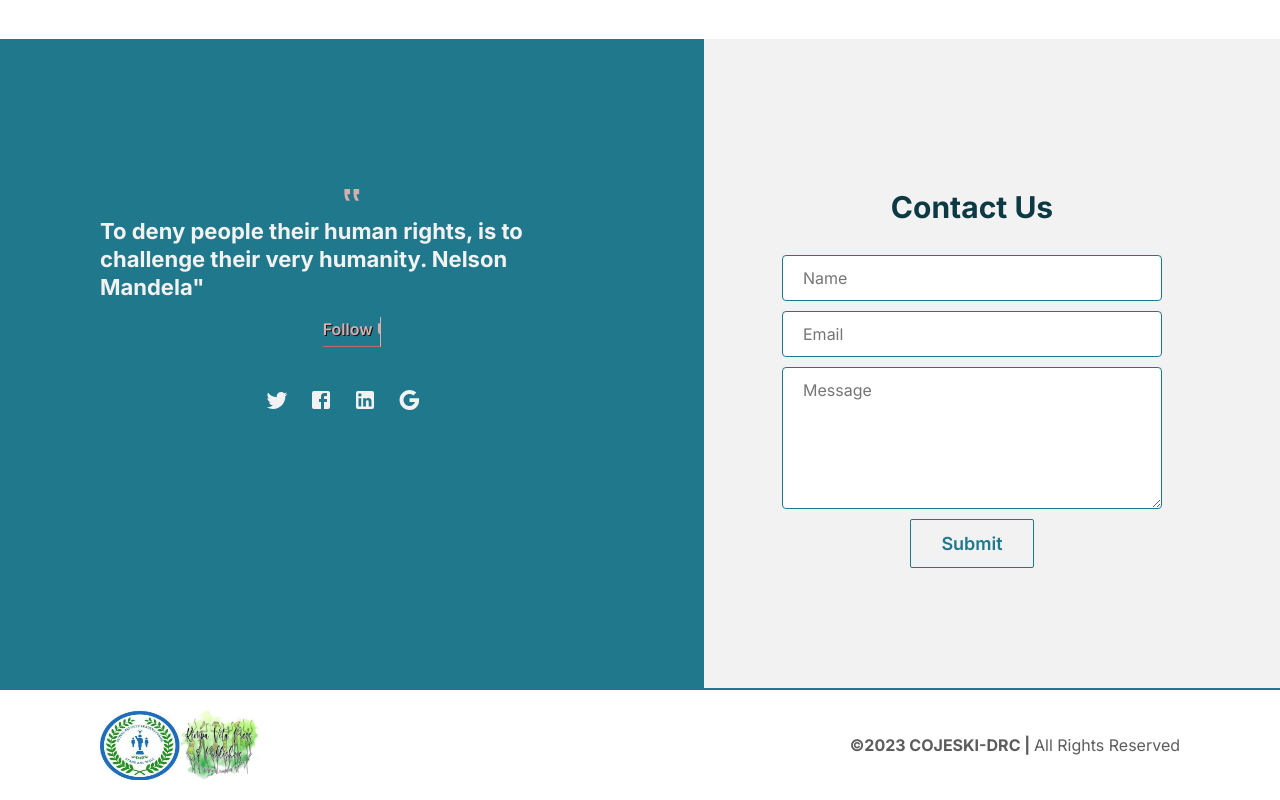
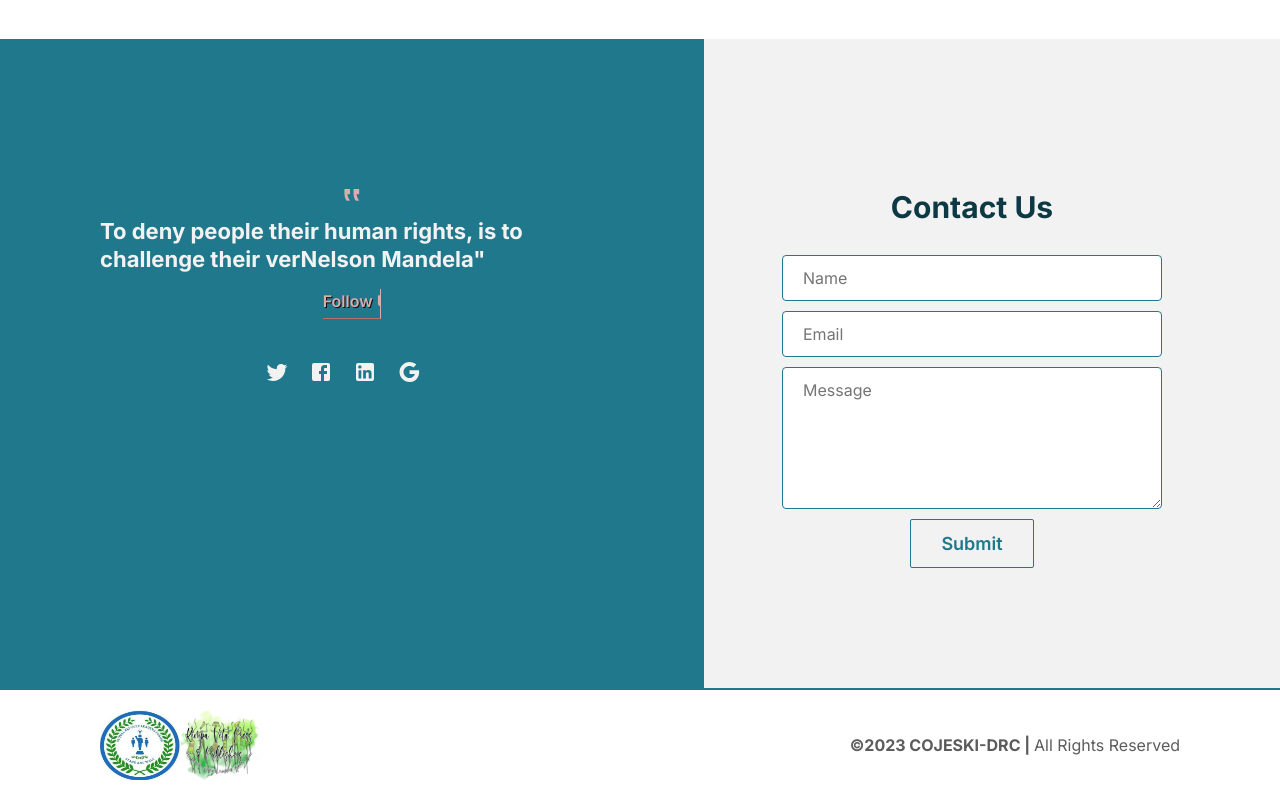
Before and after one commit to jeanbuhendwa/cojeski, a React (Create React App) app: page / in a window 1280 px wide. Shown: the part 1491-2291 px from the top of the page. Built offline with nearby package versions, Linux system fonts and the light colour scheme.

Commit message:
Update homeContact.js

```diff
--- a/src/components/homeContact.js
+++ b/src/components/homeContact.js
@@ -9,7 +9,7 @@ const HomeContact = () => {
         <div className="quote-container">
           <p className="quote">
             <span>‟</span>To deny people their human rights, is to challenge
-            their very humanity. Nelson Mandela"
+            their verNelson Mandela"
           </p>
           <div className="social-media">
             <p id="typing-animation">Follow Us</p>
```
